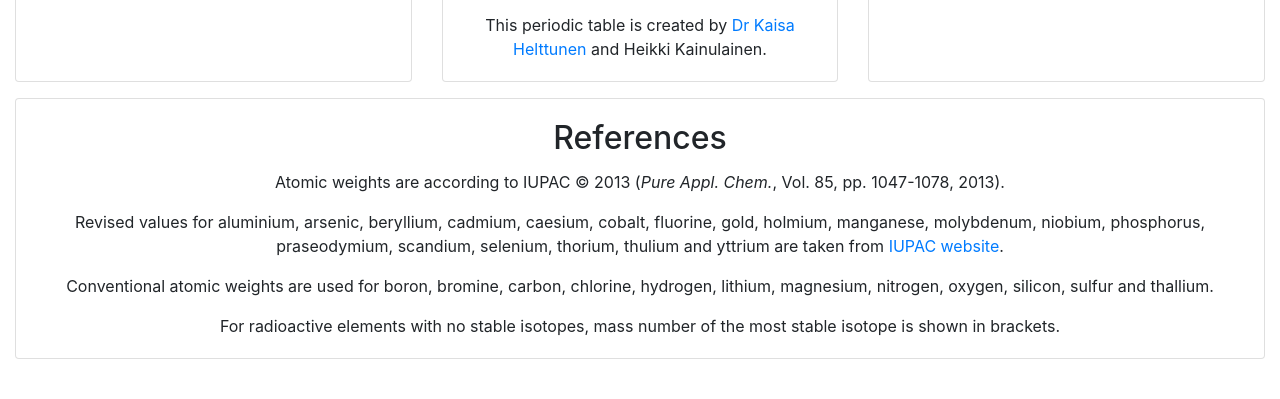
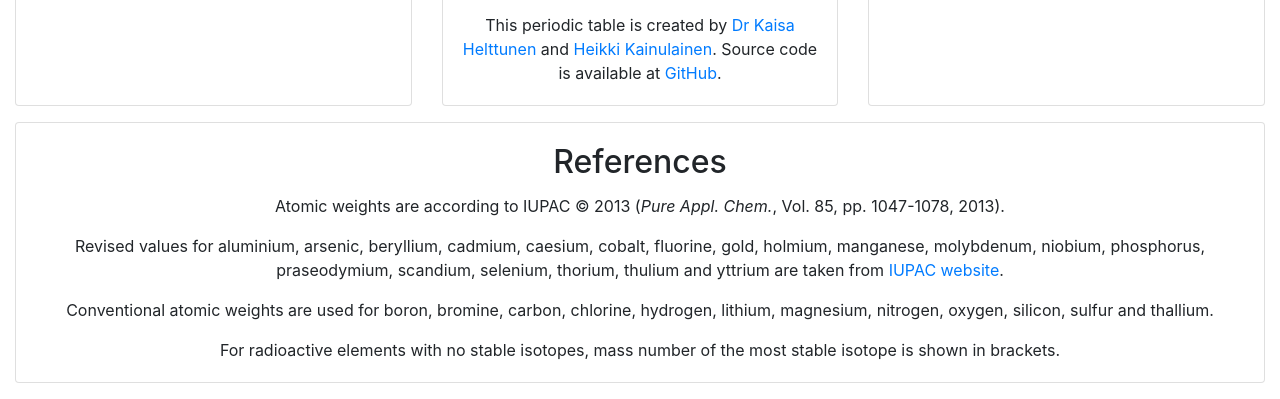
Before and after one commit to hmkainul/periodic-table-2014, a website built with webpack: page app/www/index.html in a window 1280 px wide. Shown: the part 1601-2000 px from the top of the page. Before the commit the page ends 1976 px from the top, so only its background shows below. Built offline with nearby package versions, Linux system fonts and the light colour scheme.

Commit message:
Add GitHub link

```diff
--- a/app/www/index.html
+++ b/app/www/index.html
@@ -246,7 +246,8 @@
     <h2 class="card-title">About</h2>
     <p class="card-text">Use this visual tool for calculating molar mass for any chemical formula. Options for hiding the symbol or name of the elements provide a handy
        learning aid for memorizing the periodic table. Please note that the chemical formula is not limited to the known chemical compounds.</p>
-    <p class="card-text">This periodic table is created by <a href="http://users.jyu.fi/~kjhelttu/">Dr Kaisa Helttunen</a> and Heikki Kainulainen.</p>
+    <p class="card-text">This periodic table is created by <a href="http://users.jyu.fi/~kjhelttu/">Dr Kaisa Helttunen</a> and <a href="https://github.com/hmkainul/">Heikki Kainulainen</a>.
+      Source code is available at <a href="https://github.com/hmkainul/periodic-table-2014/">GitHub</a>.</p>
   </div>
 </div>
 <div class="card">
```
